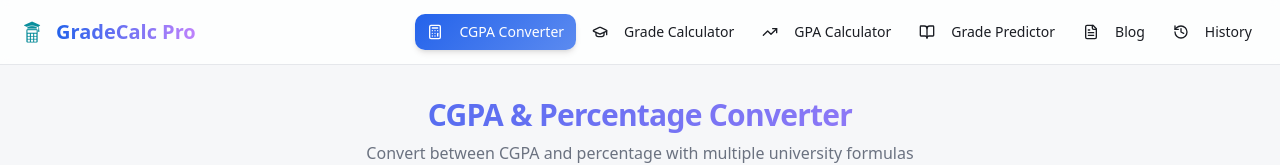
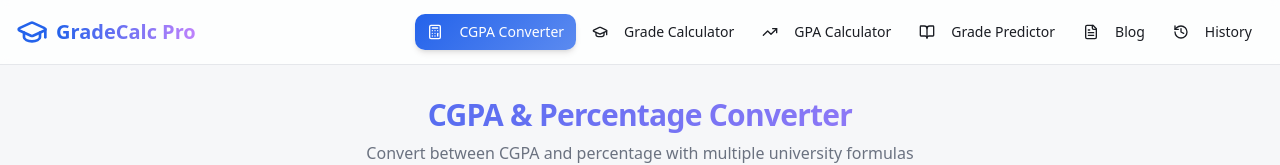
Before and after one commit to VigneshGundari/grade-glide-pro, a React (Vite) app: page / in a window 1280 px wide. Both pictures are taken after a click on the button "Start Calculating". Shown: the top 165 px of the page. Built offline with nearby package versions, Linux system fonts and the light colour scheme.

Commit message:
Revert logo change

```diff
--- a/src/components/ui/navigation.tsx
+++ b/src/components/ui/navigation.tsx
@@ -30,7 +30,9 @@ export function Navigation({ activeSection, onSectionChange }: NavigationProps)
       <div className="container mx-auto px-4">
         <div className="flex items-center justify-between h-16">
           <div className="flex items-center space-x-2">
-            <img src="/lovable-uploads/a59c4a61-2db6-4ab1-90d3-0016beaf93e7.png" alt="GradeCalc Pro Logo" className="h-8 w-8" />
+            {/* Replace this placeholder with your logo: */}
+            {/* <img src="/path-to-your-logo.png" alt="GradeCalc Pro Logo" className="h-8 w-8" /> */}
+            <GraduationCap className="h-8 w-8 text-primary" />
             <span className="text-xl font-bold text-gradient">GradeCalc Pro</span>
           </div>
 
@@ -66,7 +68,7 @@ export function Navigation({ activeSection, onSectionChange }: NavigationProps)
               <SheetContent side="right" className="w-64">
                 <div className="flex flex-col space-y-2 mt-8">
                   <div className="flex items-center space-x-2 mb-6">
-                    <img src="/lovable-uploads/a59c4a61-2db6-4ab1-90d3-0016beaf93e7.png" alt="GradeCalc Pro Logo" className="h-6 w-6" />
+                    <GraduationCap className="h-6 w-6 text-primary" />
                     <span className="text-lg font-bold text-gradient">Menu</span>
                   </div>
                   {navItems.map((item) => {
```
